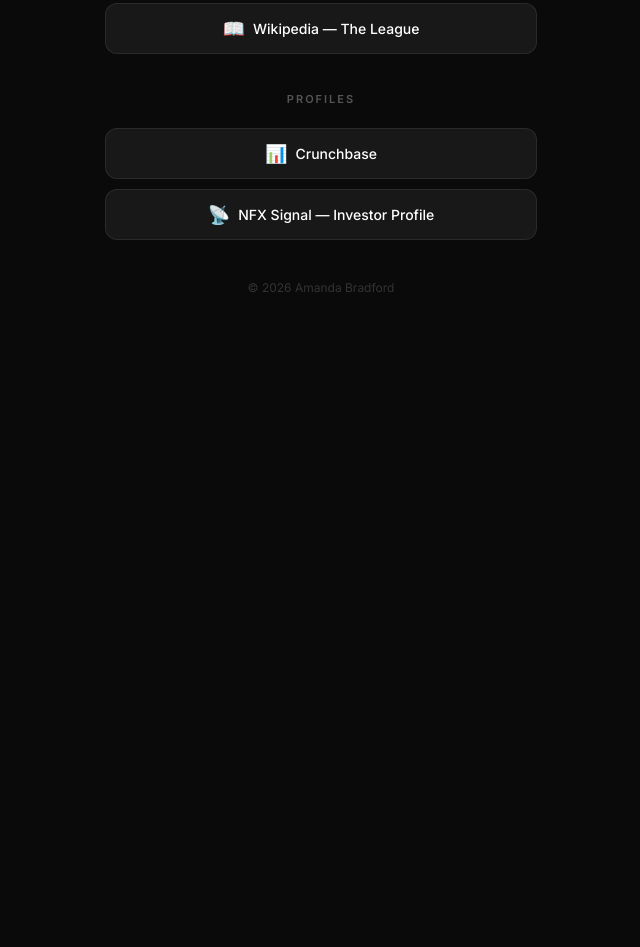
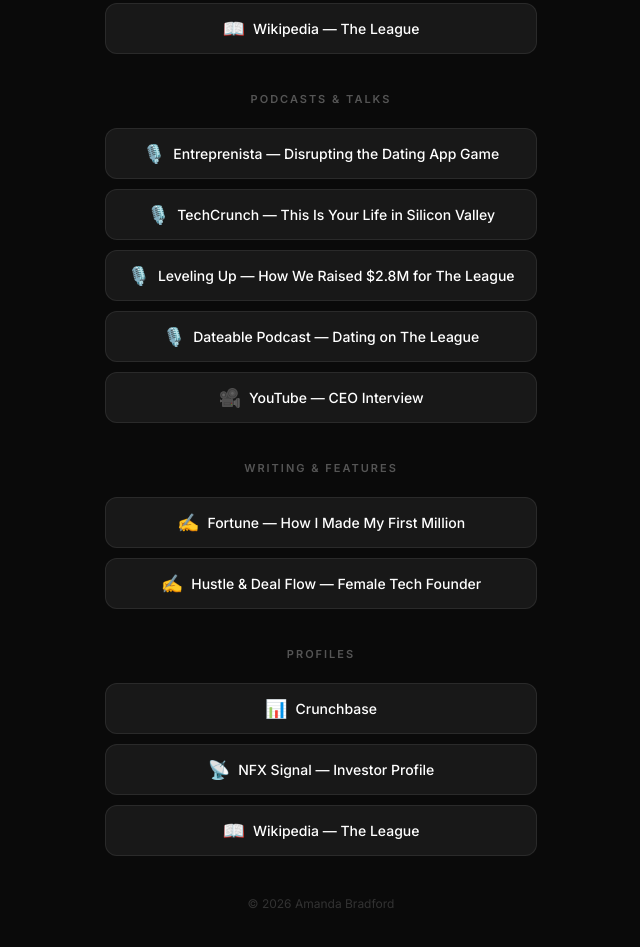
Before and after one commit to pearlouisebot/amandabradford.com, a plain HTML site: page index.html in a window 1280 px wide. Shown: the part 1032-1979 px from the top of the page, without its empty margins (319-959 px from the left). Before the commit the page ends 1367 px from the top, so only its background shows below. Drawn offline with Linux system fonts and the light colour scheme.

Commit message:
Add podcasts, talks, writing sections

```diff
--- a/index.html
+++ b/index.html
@@ -152,6 +152,31 @@
                 <span class="icon">📖</span> Wikipedia — The League
             </a>
 
+            <div class="section-label">Podcasts & Talks</div>
+            <a href="https://www.entreprenista.com/podcast/theleagueapp-amanda-bradford" target="_blank" class="link-btn">
+                <span class="icon">🎙️</span> Entreprenista — Disrupting the Dating App Game
+            </a>
+            <a href="https://techcrunch.com/2019/08/20/this-is-your-life-in-silicon-valley-league-founder-amanda-bradford/" target="_blank" class="link-btn">
+                <span class="icon">🎙️</span> TechCrunch — This Is Your Life in Silicon Valley
+            </a>
+            <a href="https://www.levelingup.com/growth-everywhere-interview/amanda-bradford-the-league/" target="_blank" class="link-btn">
+                <span class="icon">🎙️</span> Leveling Up — How We Raised $2.8M for The League
+            </a>
+            <a href="https://www.theleague.com/dateable-podcast-w-founder-amanda-bradford/" target="_blank" class="link-btn">
+                <span class="icon">🎙️</span> Dateable Podcast — Dating on The League
+            </a>
+            <a href="https://www.youtube.com/watch?v=0Pg4Gn3Oyyw" target="_blank" class="link-btn">
+                <span class="icon">🎥</span> YouTube — CEO Interview
+            </a>
+
+            <div class="section-label">Writing & Features</div>
+            <a href="https://fortune.com/2023/12/23/how-amanda-bradford-dating-app-league-founder-became-millionaire/" target="_blank" class="link-btn">
+                <span class="icon">✍️</span> Fortune — How I Made My First Million
+            </a>
+            <a href="https://hdfmagazine.com/podcast/ep-46-amanda-bradford-ceo-founder-of-the-league-app/" target="_blank" class="link-btn">
+                <span class="icon">✍️</span> Hustle & Deal Flow — Female Tech Founder
+            </a>
+
             <div class="section-label">Profiles</div>
             <a href="https://www.crunchbase.com/person/amanda-bradford" target="_blank" class="link-btn">
                 <span class="icon">📊</span> Crunchbase
@@ -159,6 +184,9 @@
             <a href="https://signal.nfx.com/investors/amanda-bradford" target="_blank" class="link-btn">
                 <span class="icon">📡</span> NFX Signal — Investor Profile
             </a>
+            <a href="https://en.wikipedia.org/wiki/The_League_(app)" target="_blank" class="link-btn">
+                <span class="icon">📖</span> Wikipedia — The League
+            </a>
         </div>
 
         <p class="footer">© 2026 Amanda Bradford</p>
```
